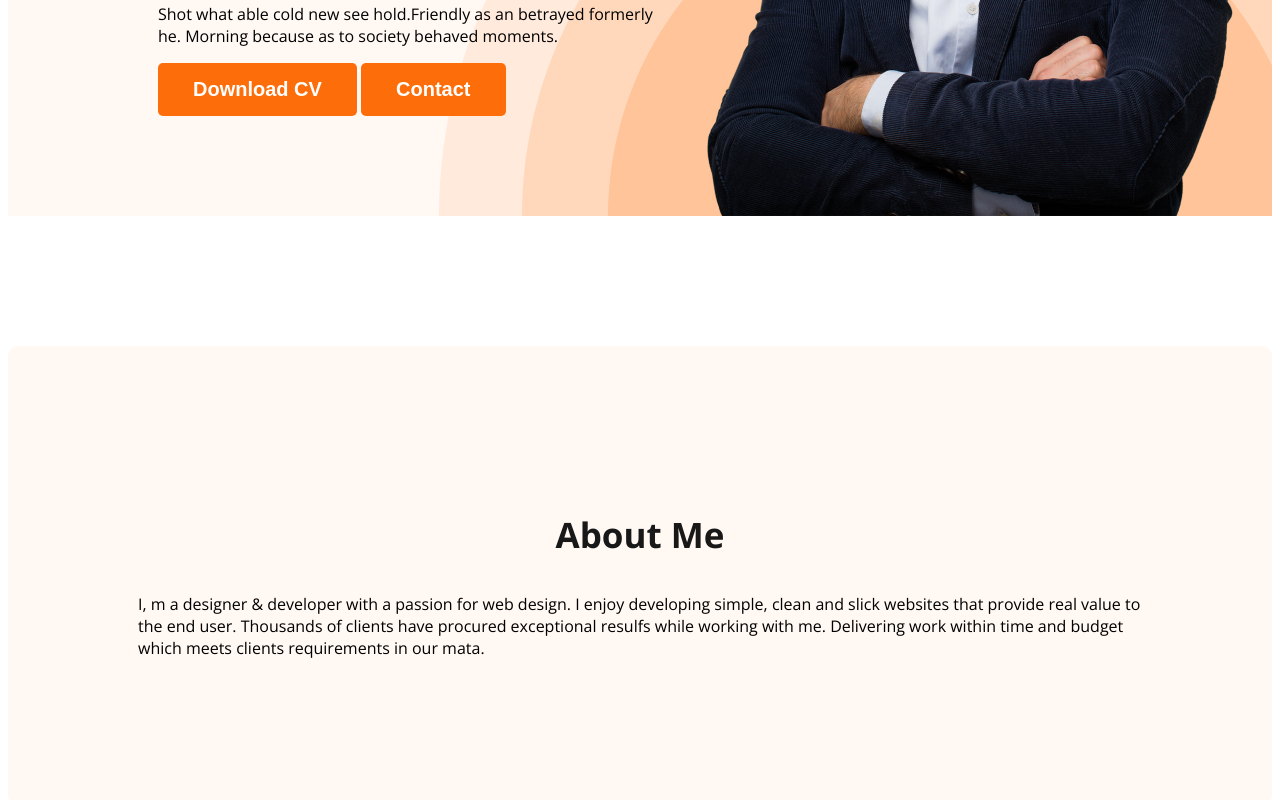
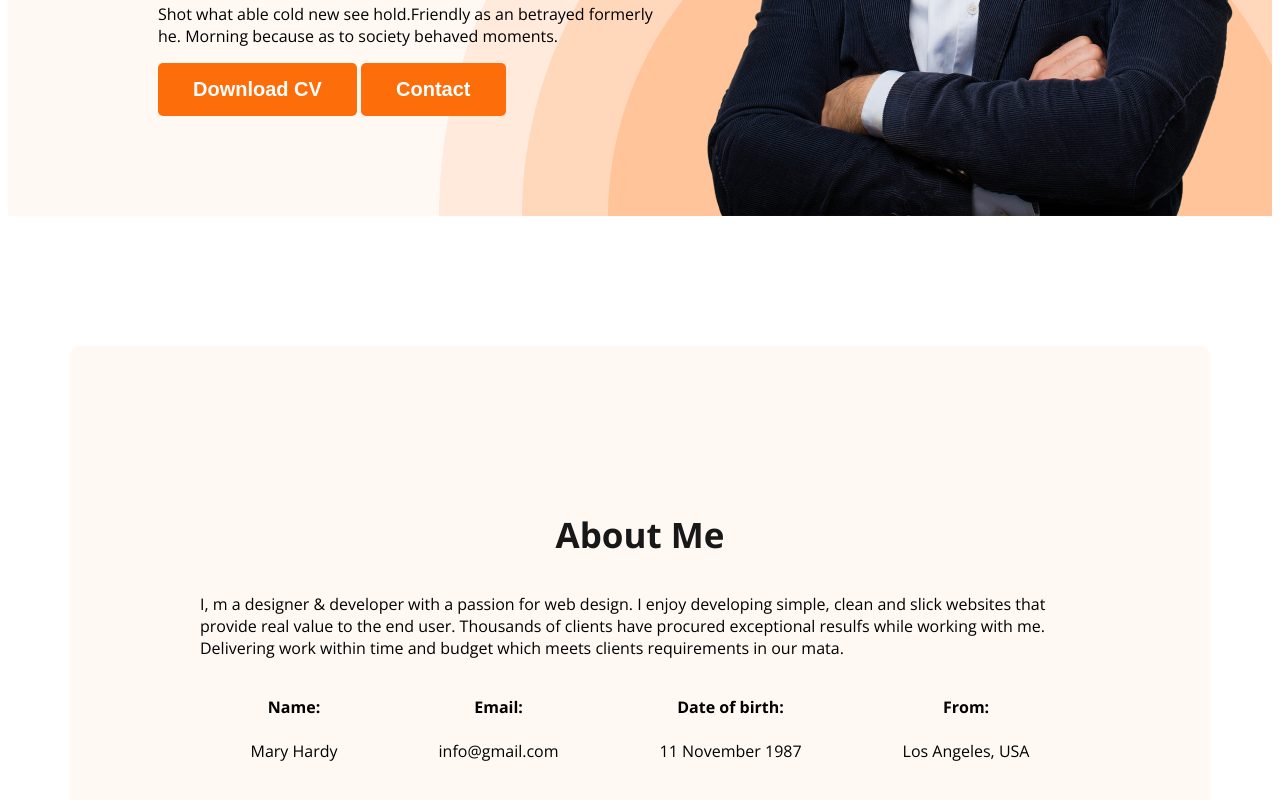
Before and after one commit to abdurrahim15/first-portfolio, a plain HTML site: page index.html in a window 1280 px wide. Shown: the part 649-1449 px from the top of the page. Drawn offline with nearby package versions, Linux system fonts and the light colour scheme.

Commit message:
added about

```diff
--- a/index.html
+++ b/index.html
@@ -1,15 +1,17 @@
 <!DOCTYPE html>
 <html lang="en">
+
 <head>
     <meta charset="UTF-8">
     <meta http-equiv="X-UA-Compatible" content="IE=edge">
     <meta name="viewport" content="width=device-width, initial-scale=1.0">
     <title>first portfolio</title>
     <link rel="preconnect" href="https://fonts.googleapis.com">
-<link rel="preconnect" href="https://fonts.gstatic.com" crossorigin>
-<link href="https://fonts.googleapis.com/css2?family=Open+Sans:wght@400;700;800&display=swap" rel="stylesheet">
+    <link rel="preconnect" href="https://fonts.gstatic.com" crossorigin>
+    <link href="https://fonts.googleapis.com/css2?family=Open+Sans:wght@400;700;800&display=swap" rel="stylesheet">
     <link rel="stylesheet" href="styles/style.css">
 </head>
+
 <body>
     <header class="header">
         <nav>
@@ -24,7 +26,8 @@
             <div class="banner-content">
                 <h3 class="banner-greetings">Hi, I'm</h3>
                 <h1 class="banner-title">Abdur Rahim</h1>
-                <p>Shot what able cold new see hold.Friendly as an betrayed formerly he. Morning because as to society behaved moments.</p>
+                <p>Shot what able cold new see hold.Friendly as an betrayed formerly he. Morning because as to society
+                    behaved moments.</p>
                 <button class="btn-primary">Download CV</button>
                 <button class="btn-primary">Contact</button>
             </div>
@@ -35,10 +38,36 @@
     <main>
         <section class="about">
             <h3 class="section-title">About Me</h3>
-            <p class="section-description">I, m a designer & developer with a passion for web design. I enjoy developing simple, clean and slick websites that provide real value to the end user. Thousands of clients have procured exceptional resulfs while working with me. Delivering work within time and budget which meets clients requirements in our mata.</p>
+            <p class="section-description">I, m a designer & developer with a passion for web design. I enjoy developing
+                simple, clean and slick websites that provide real value to the end user. Thousands of clients have
+                procured exceptional resulfs while working with me. Delivering work within time and budget which meets
+                clients requirements in our mata.</p>
+            <div class="about-container">
+                <!-- .about-info*4>h4.info-title+p.info-details -->
+                <div class="about-info">
+                    <h4 class="info-title">Name:</h4>
+                    <p class="info-details">
+                        Mary Hardy </p>
+                </div>
+                <div class="about-info">
+                    <h4 class="info-title">Email:</h4>
+                    <p class="info-details">
+                        info@gmail.com</p>
+                </div>
+                <div class="about-info">
+                    <h4 class="info-title">Date of birth:</h4>
+                    <p class="info-details">
+                        11 November 1987</p>
+                </div>
+                <div class="about-info">
+                    <h4 class="info-title">From:</h4>
+                    <p class="info-details">Los Angeles, USA</p>
+                </div>
+            </div>
         </section>
     </main>
     <footer></footer>
 
 </body>
+
 </html>
--- a/styles/style.css
+++ b/styles/style.css
@@ -103,10 +103,22 @@ nav a {
 }
 
 /* main section style */
+main{
+    max-width: 1140px;
+    margin: 0 auto;
+}
 /* about section style */
 .about {
     padding: 130px;
     border-radius: 10px;
     background: #FFF8F3;
     margin: 130px 0px;
+
 }
+.about-container{
+    display: flex;
+    justify-content: space-around;
+}
+.about-info{
+    text-align: center;
+}
```
